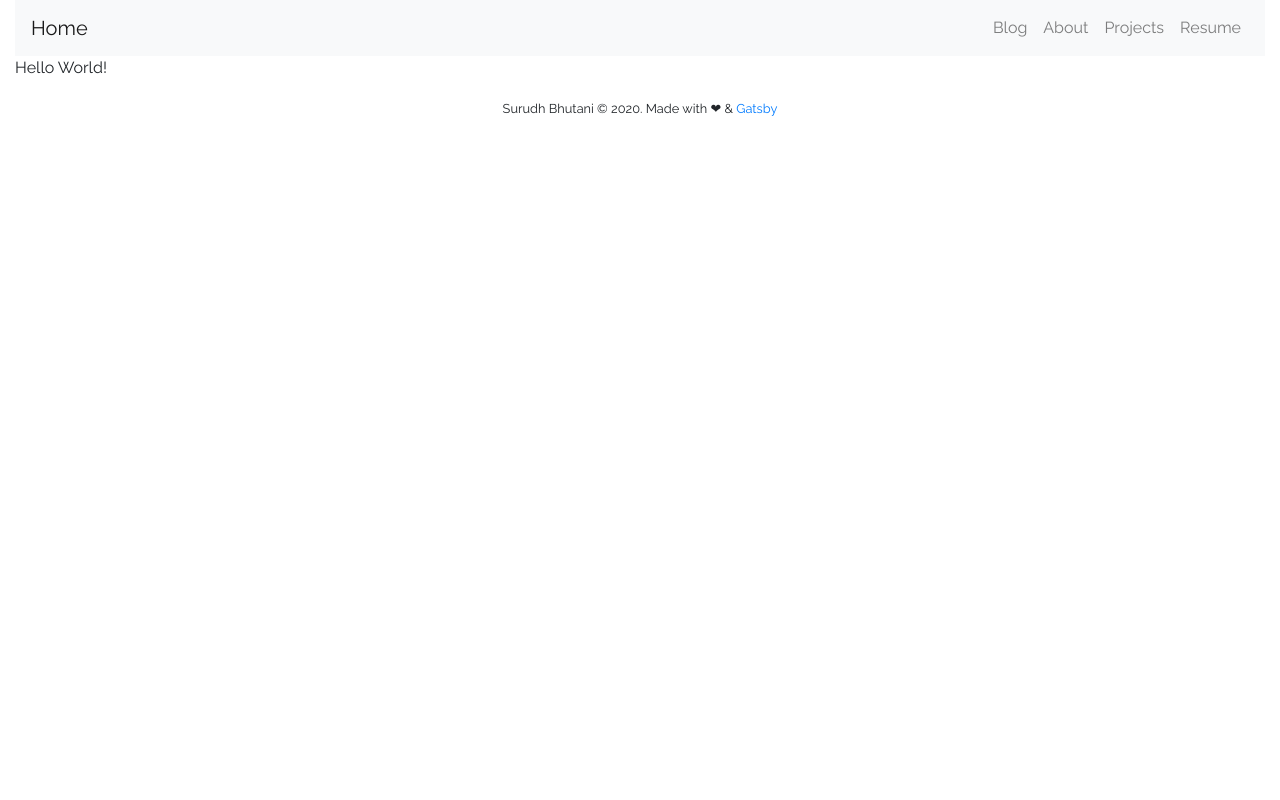
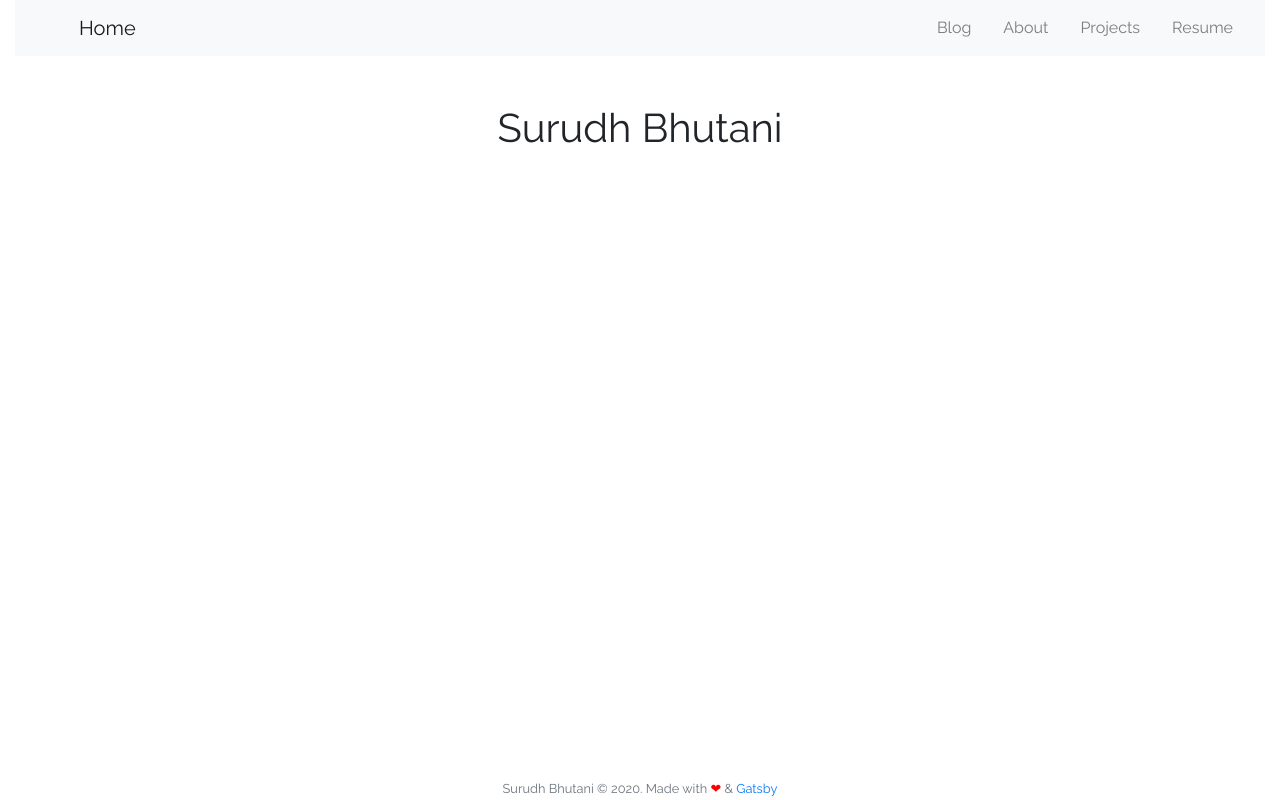
Before and after one commit to surudhb/surudhb.github.io, a Gatsby site: page / in a window 1280 px wide. Built offline with nearby package versions, Linux system fonts and the light colour scheme; Gatsby itself is replaced by a stand-in of ours.

Commit message:
added 404 page + sticky footer + navbar tweaks

```diff
--- a/gatsby-config.js
+++ b/gatsby-config.js
@@ -6,5 +6,5 @@
 
 module.exports = {
   /* Your site config here */
-  plugins: [`gatsby-plugin-sass`],
+  plugins: [`gatsby-plugin-sass`, `gatsby-plugin-offline`],
 }
--- a/package.json
+++ b/package.json
@@ -16,7 +16,9 @@
   "dependencies": {
     "bootstrap": "^4.4.1",
     "gatsby": "^2.21.21",
+    "gatsby-plugin-offline": "^3.2.1",
     "gatsby-plugin-sass": "^2.3.1",
+    "gatsby-source-filesystem": "^2.3.1",
     "node-sass": "^4.14.1",
     "react": "^16.12.0",
     "react-bootstrap": "^1.0.1",
--- a/src/components/Footer/Footer.js
+++ b/src/components/Footer/Footer.js
@@ -1,14 +1,15 @@
 import React from "react"
 import { Container, Row, Col } from "react-bootstrap"
-import "./footer.module.scss"
+import footerStyles from "./footer.module.scss"
 
 export default () => (
-  <footer className="py-3">
+  <footer className={footerStyles.sticky}>
     <Container fluid className="text-center">
       <Row>
-        <Col>
+        <Col className="text-muted">
           <small>
-            Surudh Bhutani &copy; {new Date().getFullYear()}. Made with ❤ &{" "}
+            Surudh Bhutani &copy; {new Date().getFullYear()}. Made with{" "}
+            <span style={{ color: "red" }}>❤</span> &{" "}
             <a href="https://www.gatsbyjs.org/">Gatsby</a>
           </small>
         </Col>
--- a/src/components/Footer/footer.module.scss
+++ b/src/components/Footer/footer.module.scss
@@ -1,5 +1,5 @@
-@import url(https://stackpath.bootstrapcdn.com/font-awesome/4.7.0/css/font-awesome.min.css);
-
-.sticky-footer {
-  flex-shrink: none;
+.sticky {
+  position: absolute;
+  bottom: 0;
+  width: 100%;
 }
--- /dev/null
+++ b/src/components/Header/Header.js
@@ -0,0 +1,11 @@
+import React from "react"
+import { Container } from "react-bootstrap"
+import Navbar from "../Navbar/Navbar"
+
+export default () => {
+  return (
+    <Container fluid>
+      <Navbar />
+    </Container>
+  )
+}
--- a/src/components/Layout.js
+++ b/src/components/Layout.js
@@ -1,14 +1,16 @@
 import React from "react"
 import "../styles/global.scss"
 import { Container } from "react-bootstrap"
-import Navbar from "./Navbar/Navbar"
+import Header from "./Header/Header"
 import Footer from "./Footer/Footer"
 
 export default ({ children }) => {
   return (
     <>
-      <Navbar />
-      <Container fluid>{children}</Container>
+      <Header />
+      <Container fluid style={{ minHeight: "100%" }}>
+        {children}
+      </Container>
       <Footer />
     </>
   )
--- a/src/components/Navbar/Navbar.js
+++ b/src/components/Navbar/Navbar.js
@@ -1,12 +1,12 @@
 import React from "react"
-import { Navbar, Nav, Container } from "react-bootstrap"
+import { Navbar, Nav } from "react-bootstrap"
 import { Link } from "gatsby"
 
 export default () => {
   return (
-    <Container fluid>
+    <>
       <Navbar collapseOnSelect expand="lg" bg="light" variant="light">
-        <Navbar.Brand as={Link} to="/">
+        <Navbar.Brand className="ml-5" as={Link} to="/">
           Home
         </Navbar.Brand>
         <Navbar.Toggle aria-controls="responsive-navbar-nav" />
@@ -15,21 +15,21 @@ export default () => {
           style={{ justifyContent: "flex-end" }}
         >
           <Nav>
-            <Nav.Link as={Link} to="/blog">
+            <Nav.Link className="mx-2" as={Link} to="/blog">
               Blog
             </Nav.Link>
-            <Nav.Link as={Link} to="/about">
+            <Nav.Link className="mx-2" as={Link} to="/about">
               About
             </Nav.Link>
-            <Nav.Link as={Link} to="/projects">
+            <Nav.Link className="mx-2" as={Link} to="/projects">
               Projects
             </Nav.Link>
-            <Nav.Link as={Link} to="/resume">
+            <Nav.Link className="mx-2" as={Link} to="/resume">
               Resume
             </Nav.Link>
           </Nav>
         </Navbar.Collapse>
       </Navbar>
-    </Container>
+    </>
   )
 }
--- a/src/pages/index.js
+++ b/src/pages/index.js
@@ -1,4 +1,11 @@
 import React from "react"
 import Layout from "../components/Layout"
+import { Container } from "react-bootstrap"
 
-export default () => <Layout>Hello World!</Layout>
+export default () => (
+  <Layout>
+    <Container fluid className="py-5 text-center">
+      <h1>Surudh Bhutani</h1>
+    </Container>
+  </Layout>
+)
--- a/src/styles/global.scss
+++ b/src/styles/global.scss
@@ -1,4 +1,4 @@
-@import "./colors.scss";
+@import "colors";
 
 $theme-colors: (
   primary: $purple,
@@ -11,7 +11,7 @@ $theme-colors: (
   dark: $gray-800,
 ) !default;
 
-@import "./fonts.scss";
+@import "fonts";
 
 @import "../../node_modules/bootstrap/dist/css/bootstrap.min.css";
 @import url("https://fonts.googleapis.com/css?family=Raleway");
```
Also changed, not shown: src/pages/404.js (added, +13 -0 lines), README.md, src/styles/_colors.scss (renamed from src/styles/colors.scss), src/styles/_fonts.scss (renamed from src/styles/fonts.scss), 1 other file.
